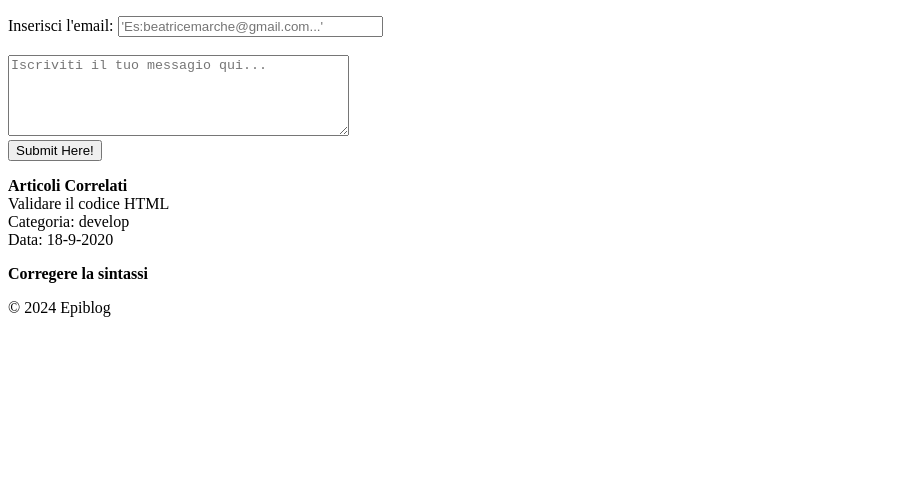
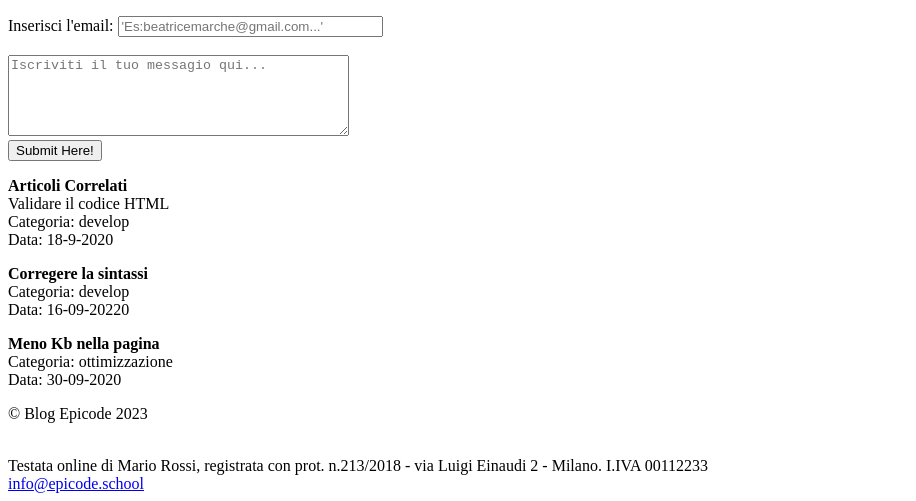
Before and after one commit to MandiMarchetti/U1-W1-D2-TABLES, a plain HTML site: page Blog.html in a window 1280 px wide. Shown: the part 1326-1827 px from the top of the page, without its empty margins (0-916 px from the left). Before the commit the page ends 1659 px from the top, so only its background shows below. Drawn offline with Linux system fonts and the light colour scheme.

Commit message:
Epicode Blog - updated

```diff
--- a/Blog.html
+++ b/Blog.html
@@ -105,12 +105,20 @@
         Data: 18-9-2020
     </p>
     <p>
-        <b>Corregere la sintassi</b>
+        <b>Corregere la sintassi</b><br>
+        Categoria: develop <br>
+        Data: 16-09-20220
     </p>
-
+    <p>
+        <b>Meno Kb nella pagina</b><br>
+        Categoria: ottimizzazione <br>
+        Data: 30-09-2020
+    </p>
+</body>
     <footer>
-        <p>&copy; 2024 Epiblog</p>
+        <p>&copy; Blog Epicode 2023</p><br>
+        Testata online di Mario Rossi, registrata con
+        prot. n.213/2018 - via Luigi Einaudi 2 - Milano. I.IVA 00112233 <br>
+        <a href="#">info@epicode.school</a>
     </footer>
-
-</body>
 </html>
```
